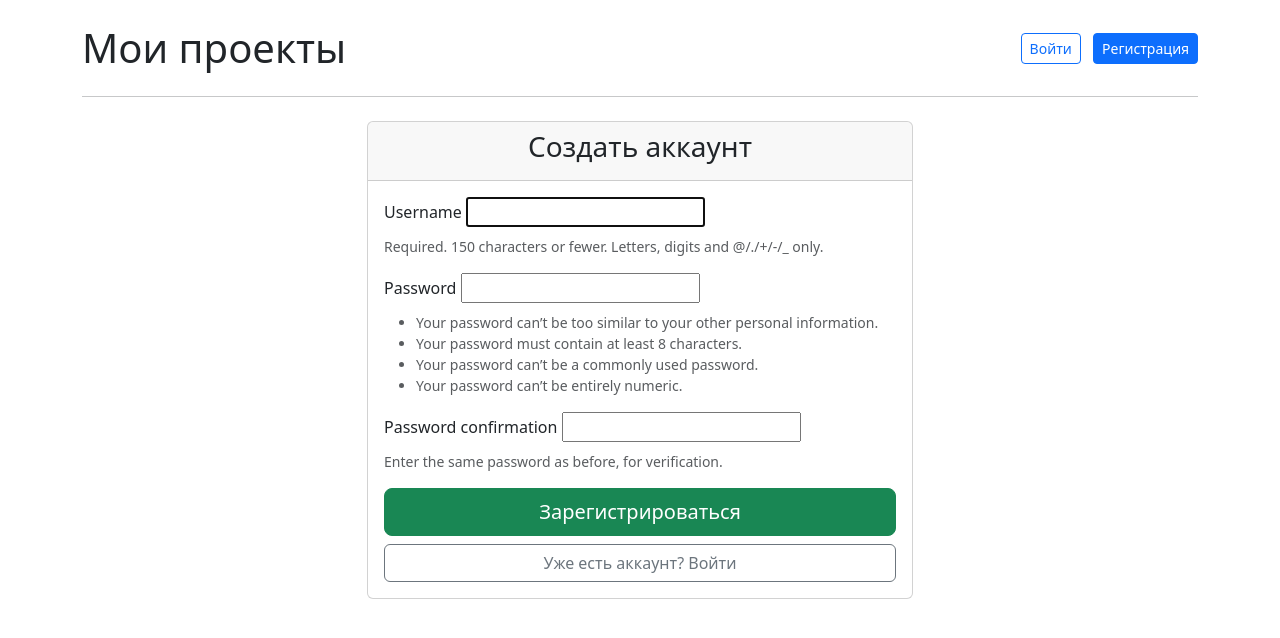
After one commit to Vvvldmr/proj, a Django app: page /accounts/registration/ in a window 1280 px wide. The commit adds this page. Shown: the top 638 px of the page. Run offline with Django 5.2, Linux system fonts and the light colour scheme.

Commit message:
- Исправил projects.models.py - Реализовал views для регистрации, входа и выхода - Создал шаблоны для регистрации и входа в аккаунт

```diff
--- a/config/settings.py
+++ b/config/settings.py
@@ -122,3 +122,5 @@ STATIC_URL = 'static/'
 # https://docs.djangoproject.com/en/5.2/ref/settings/#default-auto-field
 
 DEFAULT_AUTO_FIELD = 'django.db.models.BigAutoField'
+
+LOGIN_REDIRECT_URL = 'projects_list'
--- a/config/urls.py
+++ b/config/urls.py
@@ -19,5 +19,6 @@ from django.urls import path, include
 
 urlpatterns = [
     path('admin/', admin.site.urls),
-    path('projects/', include('projects.urls'))
+    path('projects/', include('projects.urls')),
+    path('accounts/', include('users.urls')),
 ]
--- a/projects/admin.py
+++ b/projects/admin.py
@@ -1,5 +1,5 @@
 from django.contrib import admin
-from .models import Projects, Tasks
+from .models import Project, Task
 
-admin.site.register(Projects)
-admin.site.register(Tasks)
+admin.site.register(Project)
+admin.site.register(Task)
--- a/projects/models.py
+++ b/projects/models.py
@@ -1,7 +1,7 @@
 from django.db import models
 from django.contrib.auth.models import User
 
-class Projects(models.Model):
+class Project(models.Model):
     class Status(models.TextChoices):
         ACTIVE = 'active', ('Active')
         COMPLETED = 'completed', ('Completed')
@@ -34,7 +34,7 @@ class Projects(models.Model):
         return self.name
 
 
-class Tasks(models.Model):
+class Task(models.Model):
     class Status(models.TextChoices):
         TODO = 'todo', ('To Do')
         IN_PROGRESS = 'in_progress', ('In Progress')
@@ -61,7 +61,7 @@ class Tasks(models.Model):
         default=Priority.MEDIUM
     )
     project = models.ForeignKey(
-        Projects,
+        Project,
         on_delete=models.CASCADE,
         related_name='tasks',
         verbose_name=('Проект')
--- a/templates/base.html
+++ b/templates/base.html
@@ -7,7 +7,32 @@
 </head>
 <body class="container py-4">
 
-    <h1 class="mb-4">Мои проекты</h1>
+    <!-- Шапка с информацией о пользователе -->
+    <div class="d-flex justify-content-between align-items-center mb-4">
+        <h1 class="mb-0">Мои проекты</h1>
+
+        <div>
+            {% if user.is_authenticated %}
+                <div class="d-flex align-items-center">
+                    <span class="me-3">Привет, <strong>{{ user.username }}</strong>!</span>
+                    <form method="post" action="{% url 'logout' %}" class="d-inline">
+                        {% csrf_token %}
+                        <button type="submit" class="btn btn-outline-secondary btn-sm">
+                            Выйти
+                        </button>
+                    </form>
+                </div>
+            {% else %}
+                <div>
+                    <a href="{% url 'login' %}" class="btn btn-outline-primary btn-sm me-2">Войти</a>
+                    <a href="{% url 'registration' %}" class="btn btn-primary btn-sm">Регистрация</a>
+                </div>
+            {% endif %}
+        </div>
+    </div>
+
+    <!-- Горизонтальная линия -->
+    <hr class="mb-4">
 
     {% block content %}
     {% endblock %}
--- /dev/null
+++ b/templates/users/registration.html
@@ -0,0 +1,44 @@
+{% extends 'base.html' %}
+
+{% block content %}
+<div class="row justify-content-center">
+    <div class="col-md-6">
+        <div class="card">
+            <div class="card-header">
+                <h3 class="text-center">Создать аккаунт</h3>
+            </div>
+            <div class="card-body">
+                <form method="post">
+                    {% csrf_token %}
+
+                    {% for field in form %}
+                    <div class="mb-3">
+                        <label for="{{ field.id_for_label }}" class="form-label">
+                            {{ field.label }}
+                        </label>
+                        {{ field }}
+                        {% if field.help_text %}
+                            <div class="form-text">{{ field.help_text }}</div>
+                        {% endif %}
+                        {% if field.errors %}
+                            <div class="alert alert-danger mt-1">
+                                {{ field.errors.0 }}
+                            </div>
+                        {% endif %}
+                    </div>
+                    {% endfor %}
+
+                    <div class="d-grid gap-2">
+                        <button type="submit" class="btn btn-success btn-lg">
+                            Зарегистрироваться
+                        </button>
+                        <a href="{% url 'login' %}" class="btn btn-outline-secondary">
+                            Уже есть аккаунт? Войти
+                        </a>
+                    </div>
+                </form>
+            </div>
+        </div>
+    </div>
+</div>
+{% endblock %}
--- /dev/null
+++ b/users/urls.py
@@ -0,0 +1,9 @@
+from django.urls import path
+from django.contrib.auth import views as auth_views
+from .views import RegisterView
+
+urlpatterns = [
+    path('login/', auth_views.LoginView.as_view(template_name='users/login.html'), name='login'),
+    path('logout/', auth_views.LogoutView.as_view(next_page='login'), name='logout'),
+    path('registration/', RegisterView.as_view(), name='registration')
+]
--- a/users/views.py
+++ b/users/views.py
@@ -1,3 +1,17 @@
-from django.shortcuts import render
+from django.contrib.auth import login
+from django.views.generic import CreateView
+from django.contrib.auth.models import User
+from django.contrib.auth.forms import UserCreationForm
+from django.contrib.auth.views import LoginView, LogoutView
+from django.urls import reverse_lazy
 
-# Create your views here.
+class RegisterView(CreateView):
+    model = User
+    form_class = UserCreationForm
+    template_name = 'users/registration.html'
+    success_url = reverse_lazy('projects_list')
+
+    def form_valid(self, form):
+        response = super().form_valid(form)
+        login(self.request, self.object)
+        return response
```
Also changed, not shown: projects/views.py (+5 -5 lines), templates/users/login.html (added, +8 -0 lines), projects/migrations/0002_rename_projects_project_rename_tasks_task.py (added).
